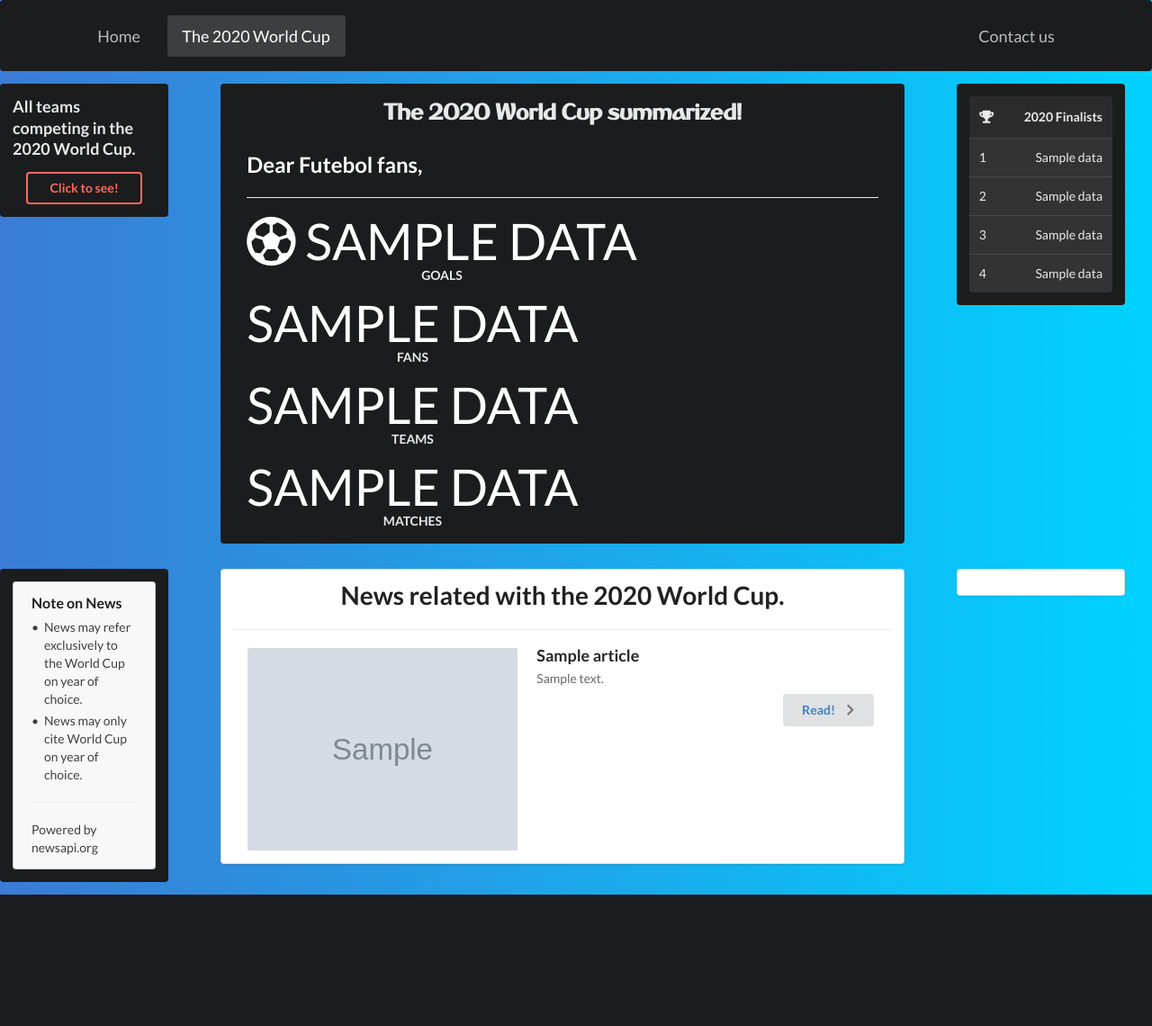
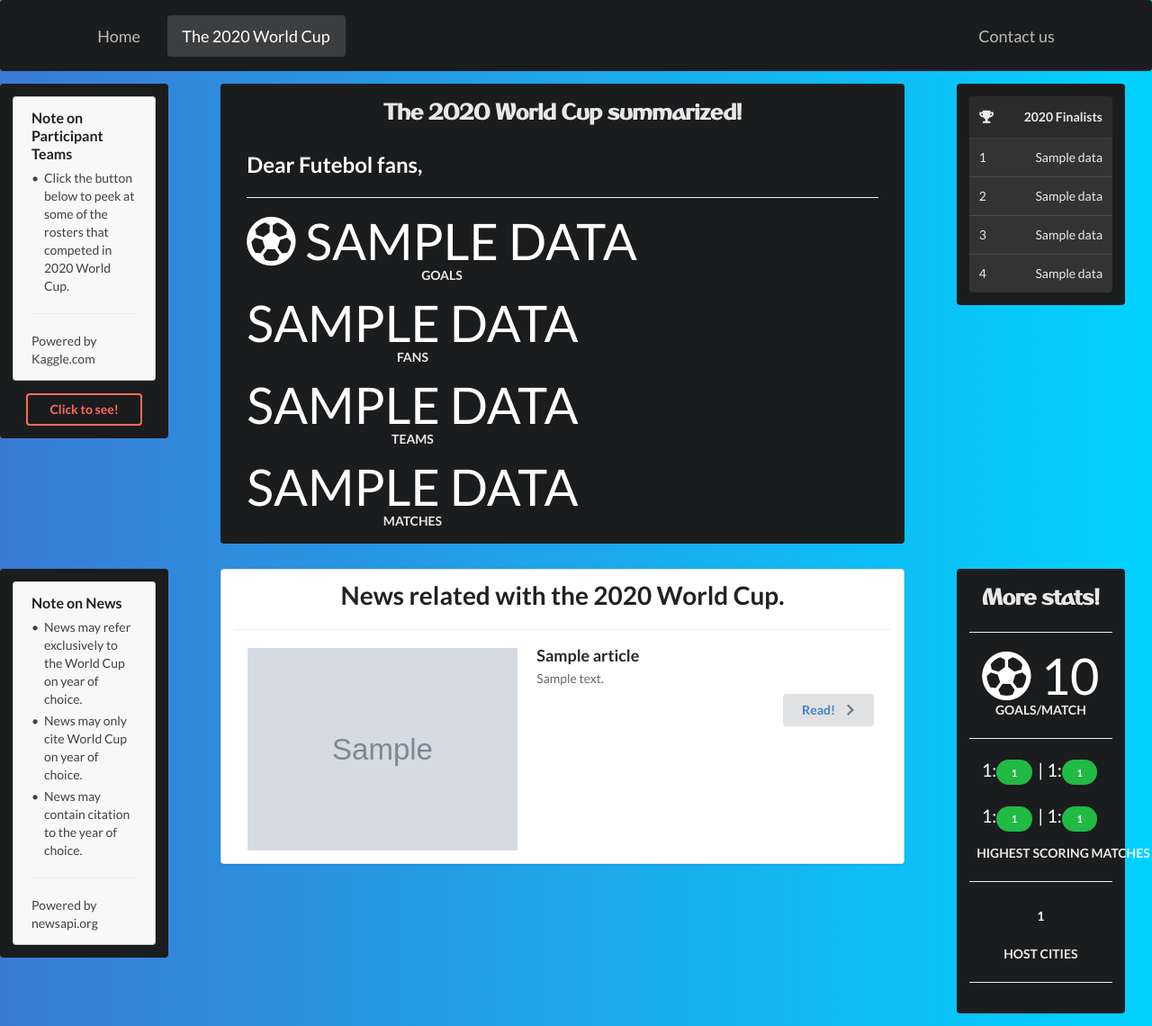
Before and after one commit to RafaelBroseghini/World-Cup-App, a Flask app: template templates/list.html in a window 1280 px wide. Shown: the whole page at 90% size. Before the commit the page ends 994 px from the top, so only its background shows below. Run offline with Flask 2, Linux system fonts and the light colour scheme; the template is opened without the code that fills it: most values are stand-ins (such as "Sample title", 1, 10 or a date in 2020); grey boxes marked "Sample" are stand-in pictures; some libraries are stand-ins or nearby versions.

Commit message:
Fun facts

```diff
--- a/app.py
+++ b/app.py
@@ -18,9 +18,10 @@ def index():
 def process_form():
     participants = get_teams_in_wc()
     res = get_info_on_year()
+    fun_facts = get_fun_facts()
+    print(fun_facts)
     news = requests.get("https://newsapi.org/v2/everything?sources=espn,bbc-sport&q=fifa+world+cup+"+res[1]+"&apiKey=36071cd47bf64942aeb3ae57d16f664c").json()
-    print(news)
-    return render_template("list.html", data=res[0], news=news, year=res[1], participants=participants, wc_instace = res[0][0][1])
+    return render_template("list.html", data=res[0], news=news, year=res[1], participants=participants, wc_instace = res[0][0][1], high_score = fun_facts[0:2], hosts=fun_facts[2])
 
 @app.route("/get_roster")
 def process_roster():
--- a/templates/list.html
+++ b/templates/list.html
@@ -24,7 +24,22 @@
         <div class="three wide column">
             <div class="ui container">
                 <div class="ui inverted  segment">
-                    <h3>All teams competing in the {{year}} World Cup.</h3>
+                    <!-- <h3>All teams competing in the {{year}} World Cup.</h3> -->
+                    <div class="ui message">
+                        <div class="header">
+                          Note on Participant Teams
+                        </div>
+                        <ul class="list">
+                          <li>Click the button below to peek at some of the rosters that competed in
+                              {{year}} World Cup.
+                          </li>
+                          <!-- <li>News may only cite World Cup on year of choice.</li> -->
+                          <!-- <li>News may contain citation to the year of choice.</li> -->
+                        </ul>
+                        <hr>
+                        <p>Powered by Kaggle.com</p>
+                      </div>
+        <!-- </div> -->
                     <div class="ui one column grid">
                         <div class="sixteen wide column">
                             <div class="ui container">
@@ -116,6 +131,7 @@
                                 <ul class="list">
                                   <li>News may refer exclusively to the World Cup on year of choice.</li>
                                   <li>News may only cite World Cup on year of choice.</li>
+                                  <li>News may contain citation to the year of choice.</li>
                                 </ul>
                                 <hr>
                                 <p>Powered by newsapi.org</p>
@@ -183,8 +199,57 @@
 </div>
 <div class="three wide column">
     <div class="ui container">
-        <div class="ui segment">
+        <div class="ui inverted segment">
+            <h1 class="text-center">More stats!</h1>
+            <hr>
+                <div class="ui one inverted statistics">
+                        <div class="statistic">
+                            <div class="value">
+                                {% set gm = data[0][7]/data[0][9] %}
+                                {% set gm = gm|string %}
+                                <i class="futbol outline icon animated bounceInDown"></i> {{gm[0:4]}}
+                            </div>
+                            <div class="label">
+                                Goals/Match
+                            </div>
+                        </div>
+                        </div>
+                        <hr>
+                        <div class="ui one inverted statistics">
+                                <div class="statistic">
+                                    <div class="value">
+                                        <p style="font-size:20px;">{{high_score[0][0][0]}}:<button class="ui button green mini circular">{{high_score[0][0][1]}}</button>  |
+                                             {{high_score[0][0][2]}}:<button class="ui button green mini circular">{{high_score[0][0][3]}}</button></p>
+                                        <p style="font-size:20px;">{{high_score[1][0][0]}}:<button class="ui button green mini circular">{{high_score[1][0][1]}}</button>  |
+                                             {{high_score[1][0][2]}}:<button class="ui button green mini circular">{{high_score[1][0][3]}}</button></p>
+                                    </div>
+                                    <p></p>
+                                    <div class="label">
+                                        Highest Scoring Matches
+                                    </div>
+                                </div>
+                                </div>
+                                <hr>
+                                <div class="ui one inverted statistics">
+                                        <div class="statistic">
+                                                <!-- <div class="ui message"> -->
 
+                                                        <div class="ui inverted relaxed divided list">
+                                                            {% for c in range(0,hosts|length) %}
+                                                            <div class="item">
+                                                                    <div class="content">
+                                                                      <div class="header text-center"><a class="ui fluid black button" href="https://en.wikipedia.org/wiki/{{hosts[c][0]}}" target="_blank">{{hosts[c][0]}}</a></div>
+                                                                    </div>
+                                                                  </div>
+                                                            {% endfor %}
+                                                        </div>
+                                                      <!-- </div> -->
+                                            <div class="label">
+                                                Host Cities
+                                            </div>
+                                        </div>
+                                        </div>
+                                        <hr>
         </div>
     </div>
 </div>
```
Also changed, not shown: worldcup.py (+16 -0 lines).
